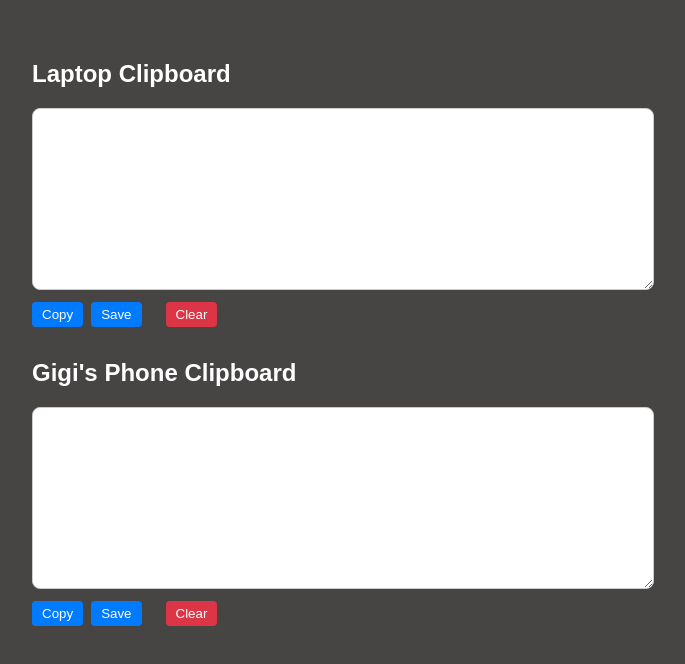
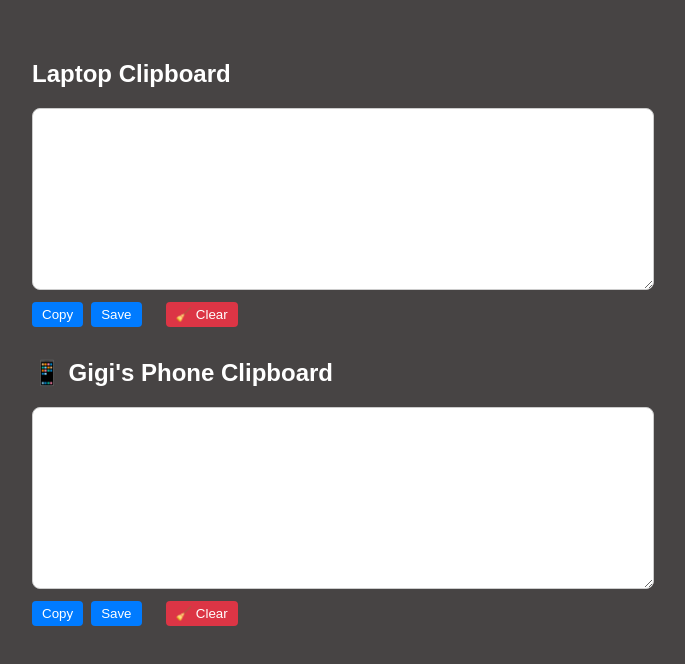
Before and after one commit to Bamcarpio/clipboardnigigi, a React (Vite) app: page / in a window 1280 px wide. Shown: the top 664 px of the page, without its empty margins (308-993 px from the left). Built offline with nearby package versions, Linux system fonts and the light colour scheme; no server answers; the database is empty.

Commit message:
Fix: Clear button now syncs with Firebase

```diff
--- a/src/App.jsx
+++ b/src/App.jsx
@@ -7,6 +7,7 @@ export default function App() {
   const [laptopClipboard, setLaptopClipboard] = useState('');
   const [phoneClipboard, setPhoneClipboard] = useState('');
 
+  // Load initial data
   useEffect(() => {
     const clipboardRef = ref(database, 'clipboard');
     onValue(clipboardRef, (snapshot) => {
@@ -18,14 +19,17 @@ export default function App() {
     });
   }, []);
 
+  // Debounced sync on input
+  const updateClipboard = debounce((laptop, phone) => {
+    set(ref(database, 'clipboard'), { laptop, phone });
+  }, 500);
 
-  const updateClipboard = debounce((laptop, phone) => {
-    set(ref(database, 'clipboard'), {
-      laptop,
-      phone,
-    });
-  }, 0);
+  // Instant sync (for Clear buttons)
+  const saveClipboardNow = (laptop, phone) => {
+    set(ref(database, 'clipboard'), { laptop, phone });
+  };
 
+  // Input handlers
   const handleLaptopChange = (e) => {
     const value = e.target.value;
     setLaptopClipboard(value);
@@ -38,17 +42,13 @@ export default function App() {
     updateClipboard(laptopClipboard, value);
   };
 
-
   const manualSave = () => {
-    set(ref(database, 'clipboard'), {
-      laptop: laptopClipboard,
-      phone: phoneClipboard,
-    });
+    saveClipboardNow(laptopClipboard, phoneClipboard);
   };
 
   return (
     <div style={{ padding: '2rem', fontFamily: 'Arial, sans-serif', maxWidth: 600, margin: 'auto' }}>
-      <h2> Laptop Clipboard</h2>
+      <h2>Laptop Clipboard</h2>
       <textarea
         rows="10"
         style={{ width: '100%' }}
@@ -56,14 +56,20 @@ export default function App() {
         onChange={handleLaptopChange}
       />
       <div style={{ marginTop: '0.5rem' }}>
-        <button onClick={() => navigator.clipboard.writeText(laptopClipboard)}> Copy</button>
+        <button onClick={() => navigator.clipboard.writeText(laptopClipboard)}>Copy</button>
         <button onClick={manualSave}> Save</button>
-        <button onClick={() => setLaptopClipboard('')} style={{ marginLeft: '1rem', backgroundColor: '#dc3545' }}>
-         Clear
+        <button
+          onClick={() => {
+            setLaptopClipboard('');
+            saveClipboardNow('', phoneClipboard);
+          }}
+          style={{ marginLeft: '1rem', backgroundColor: '#dc3545' }}
+        >
+          🧹 Clear
         </button>
       </div>
 
-      <h2 style={{ marginTop: '2rem' }}> Gigi's Phone Clipboard</h2>
+      <h2 style={{ marginTop: '2rem' }}>📱 Gigi's Phone Clipboard</h2>
       <textarea
         rows="10"
         style={{ width: '100%' }}
@@ -72,9 +78,15 @@ export default function App() {
       />
       <div style={{ marginTop: '0.5rem' }}>
         <button onClick={() => navigator.clipboard.writeText(phoneClipboard)}> Copy</button>
-        <button onClick={manualSave}> Save</button>
-        <button onClick={() => setPhoneClipboard('')} style={{ marginLeft: '1rem', backgroundColor: '#dc3545' }}>
-          Clear
+        <button onClick={manualSave}>Save</button>
+        <button
+          onClick={() => {
+            setPhoneClipboard('');
+            saveClipboardNow(laptopClipboard, '');
+          }}
+          style={{ marginLeft: '1rem', backgroundColor: '#dc3545' }}
+        >
+          🧹 Clear
         </button>
       </div>
     </div>
```
